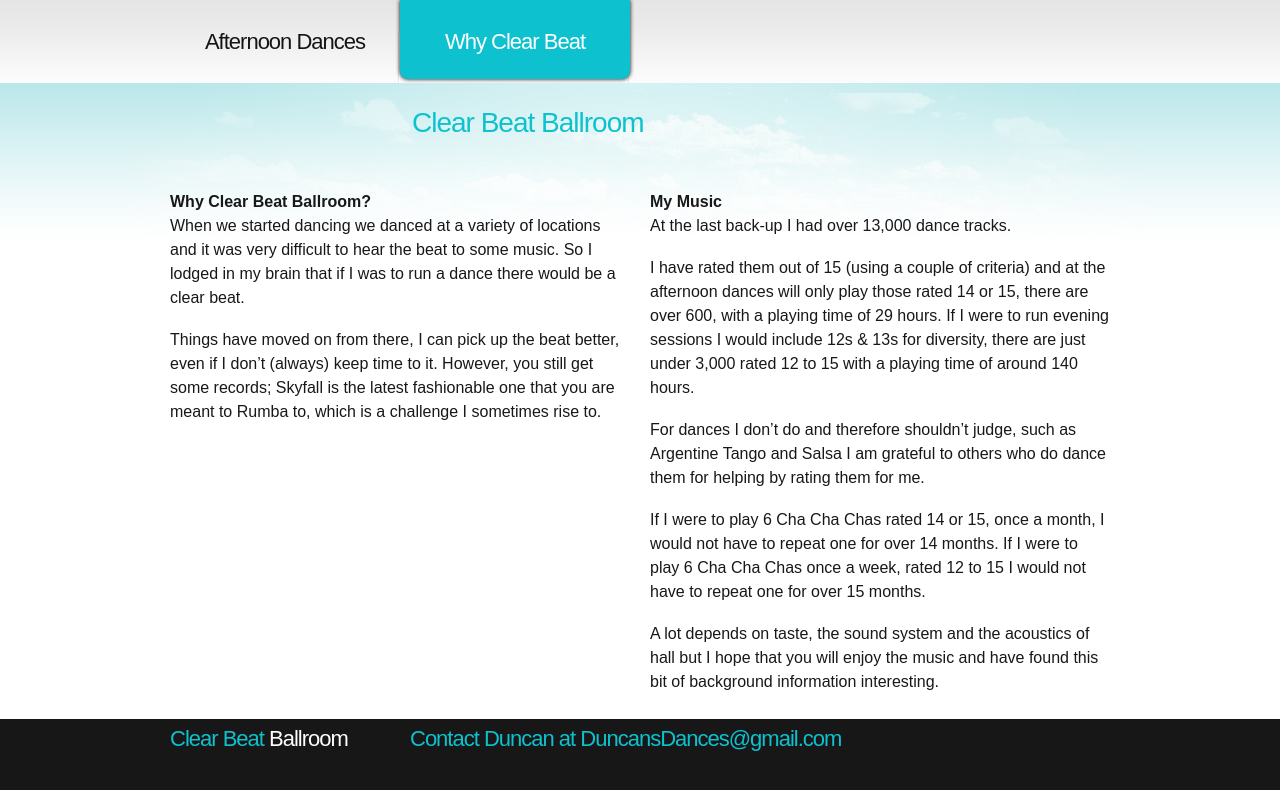
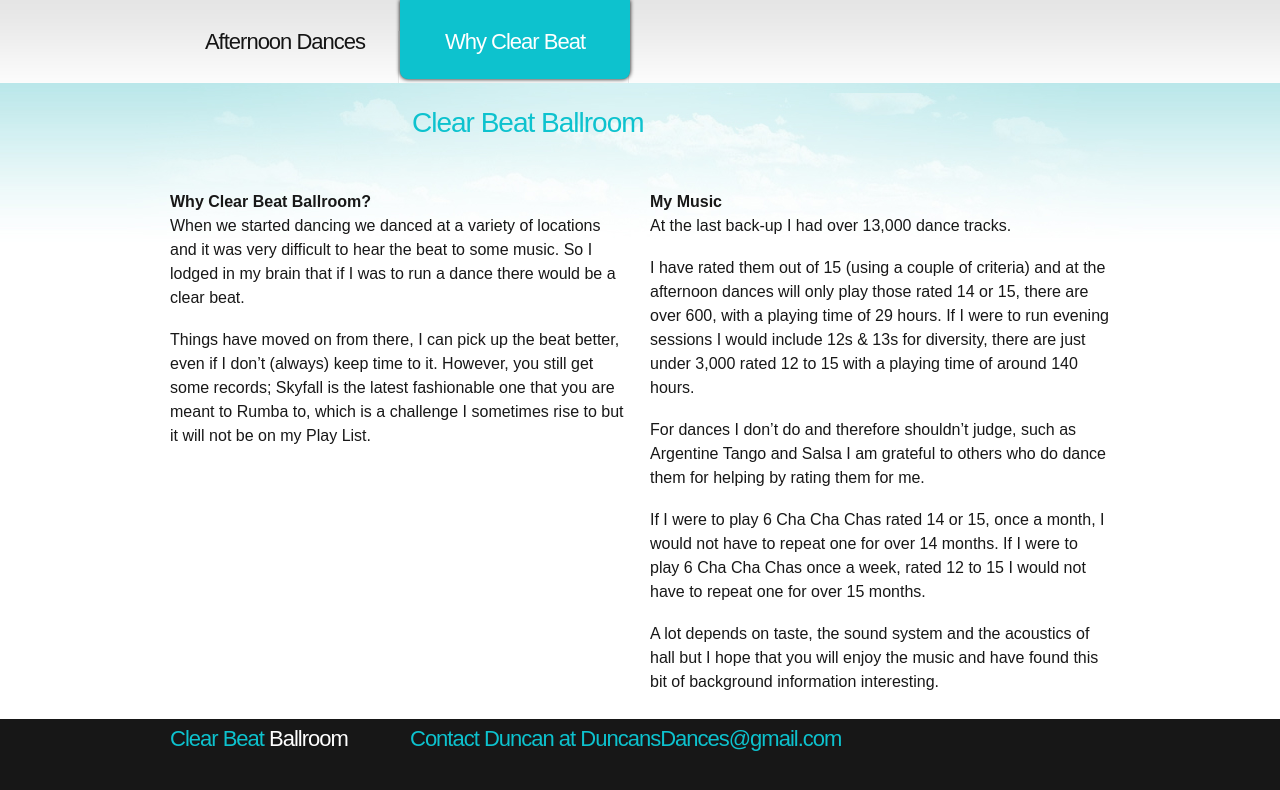
Before and after one commit to ramsayd/duncansdances, a Jekyll site: the page built from 40_why.md, in a window 1280 px wide. Shown: the top 790 px of the page. Built offline with Jekyll 4.4.1, drawn with Linux system fonts in a browser that asks for light colours.

Commit message:
Update 40_why.md

```diff
--- a/40_why.md
+++ b/40_why.md
@@ -11,7 +11,7 @@ Why Clear Beat Ballroom?
 </div>
 <p>
 When we started dancing we danced at a variety of locations and it was very difficult to hear the beat to some music. So I lodged in my brain that if I was to run a dance there would be a clear beat.
-</p><p>Things have moved on from there, I can pick up the beat better, even if I don’t (always) keep time to it. However, you still get some records; Skyfall is the latest fashionable one that you are meant to Rumba to, which is a challenge I sometimes rise to.
+</p><p>Things have moved on from there, I can pick up the beat better, even if I don’t (always) keep time to it. However, you still get some records; Skyfall is the latest fashionable one that you are meant to Rumba to, which is a challenge I sometimes rise to but it will not be on my Play List.
 </p>
 </article>
 
```
